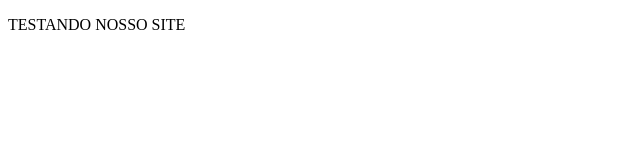
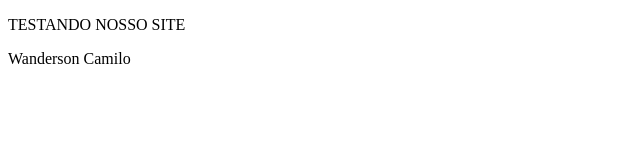
Before and after one commit to WandersonCamilo/wcimoveis, a plain HTML site: page index.html in a window 1280 px wide. Shown: the whole page, without its empty margins (0-640 px from the left). Drawn offline with Linux system fonts and the light colour scheme.

Commit message:
Meu nome

```diff
--- a/index.html
+++ b/index.html
@@ -7,5 +7,6 @@
 </head>
 <body>
     <p>TESTANDO NOSSO SITE</p>
+    <p>Wanderson Camilo</p>
 </body>
 </html>
```
